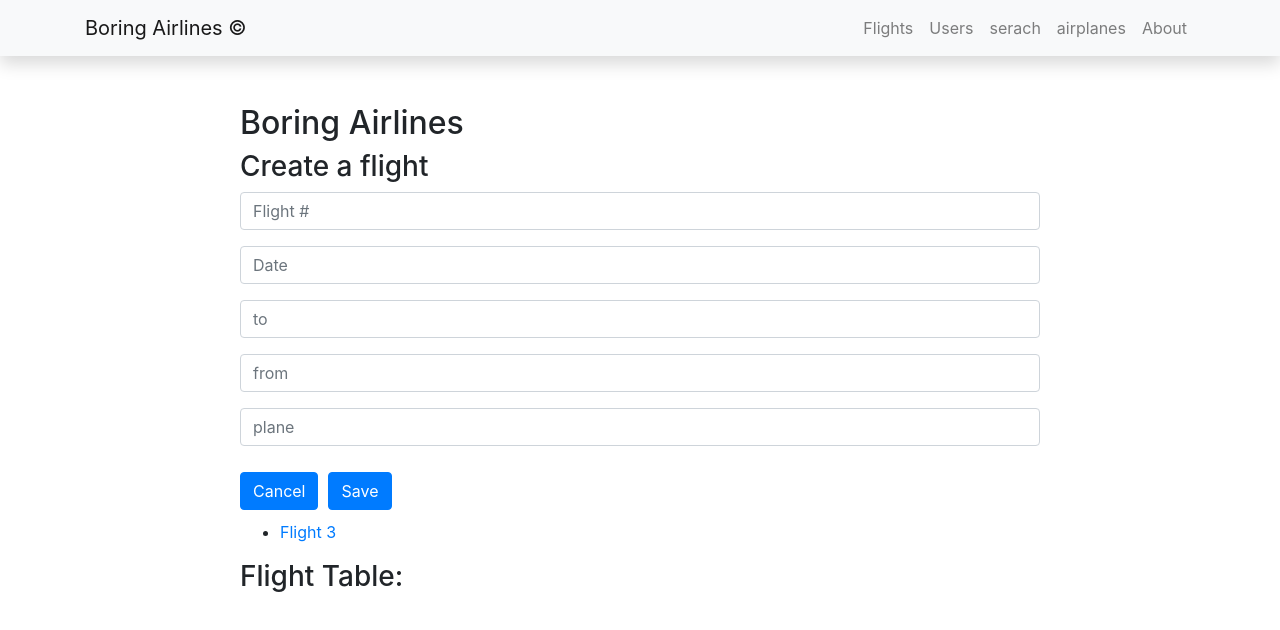
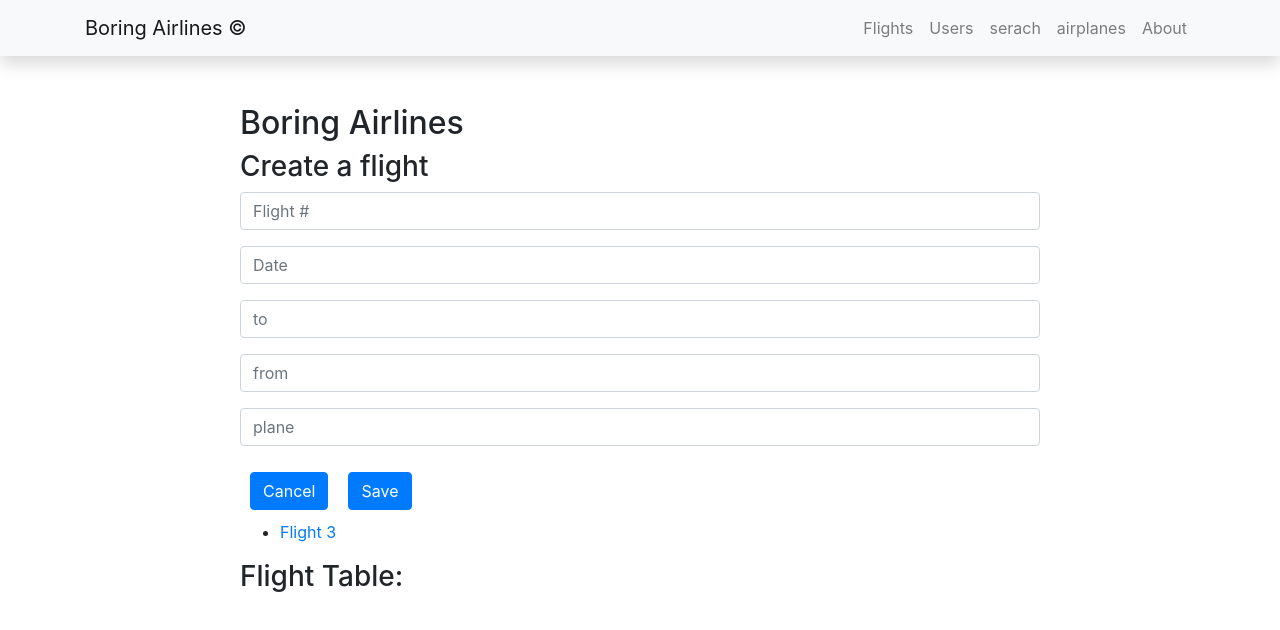
Before and after one commit to joshjm/boring-airlines-frontend, a React (Create React App) app: page /flights in a window 1280 px wide. Shown: the top 630 px of the page. Built offline with nearby package versions, Linux system fonts and the light colour scheme.

Commit message:
tfied typo

```diff
--- a/src/components/Flights.css
+++ b/src/components/Flights.css
@@ -1,3 +1,3 @@
-#calncel, #save{
+#cancel, #save{
     margin: 10px;
 }
```
